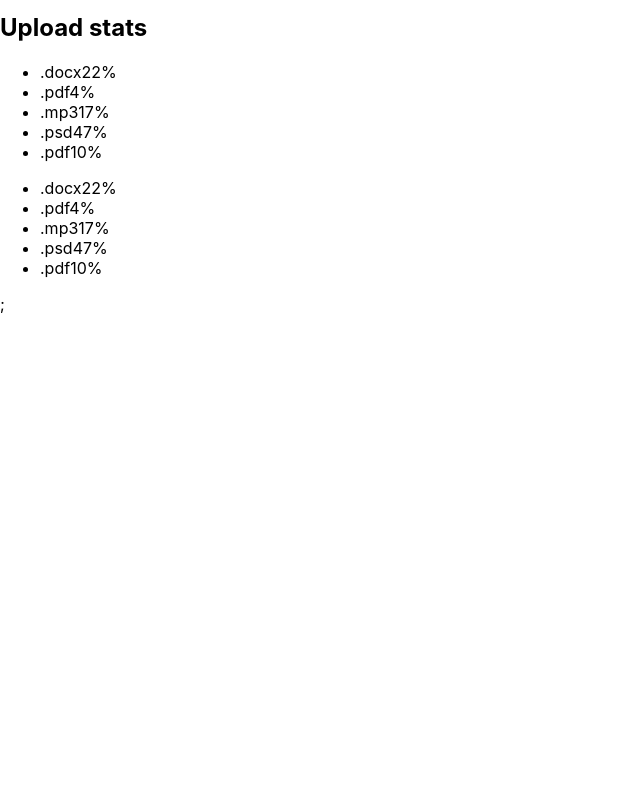
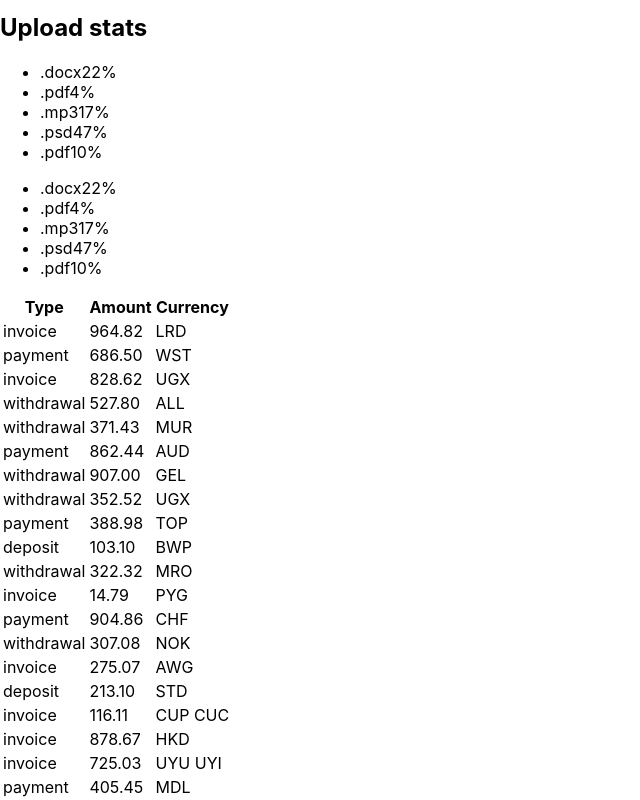
Before and after one commit to oksanastets-code/goit-react-hw-01-components, a React (Create React App) app: page / in a window 1280 px wide. Shown: the part 880-1680 px from the top of the page, without its empty margins (0-640 px from the left). Before the commit the page ends 1194 px from the top, so only its background shows below. Built offline with nearby package versions, Linux system fonts and the light colour scheme.

Commit message:
add render TransactionHistory

```diff
--- a/src/App.js
+++ b/src/App.js
@@ -4,7 +4,8 @@
 import friends from './components/friend-list/friends.json';
 import Section from './components/statistics/Section';
 import data from './components/statistics/data.json';
-
+import TransactionHistory from './components/transaction-history/TransactionHistory';
+import transactions from './components/transaction-history/transactions.json';
 export default function App() {
   return (
     <div>
@@ -19,7 +20,8 @@
       />
       <FriendList items={friends} />
       <Section title="Upload stats" stats={data} />
-      <Section stats={data} />;
+      <Section stats={data} />
+      <TransactionHistory items={transactions} />
     </div>
   )
 }
--- /dev/null
+++ b/src/components/transaction-history/TransactionHistory.js
@@ -0,0 +1,40 @@
+import PropTypes from 'prop-types';
+//  {
+//     "id": "1e0700a2-5183-4291-85cc-2065a036a683",
+//     "type": "invoice",
+//     "amount": "964.82",
+//     "currency": "LRD"
+//   },
+export default function TransactionHistory({ items }) {
+  return (
+    <table className="transaction-history">
+      <thead>
+        <tr>
+          <th>Type</th>
+          <th>Amount</th>
+          <th>Currency</th>
+        </tr>
+      </thead>
+
+      <tbody>
+        {items.map(item => (
+          <tr key={item.id}>
+            <td>{item.type}</td>
+            <td>{item.amount}</td>
+            <td>{item.currency}</td>
+          </tr>
+        ))}
+      </tbody>
+    </table>
+  );
+}
+TransactionHistory.propTypes = {
+  items: PropTypes.arrayOf(
+    PropTypes.shape({
+      id: PropTypes.string.isRequired,
+      type: PropTypes.string.isRequired,
+        amount: PropTypes.string.isRequired,
+      currency: PropTypes.string.isRequired,
+    }),
+  ),
+};
```
